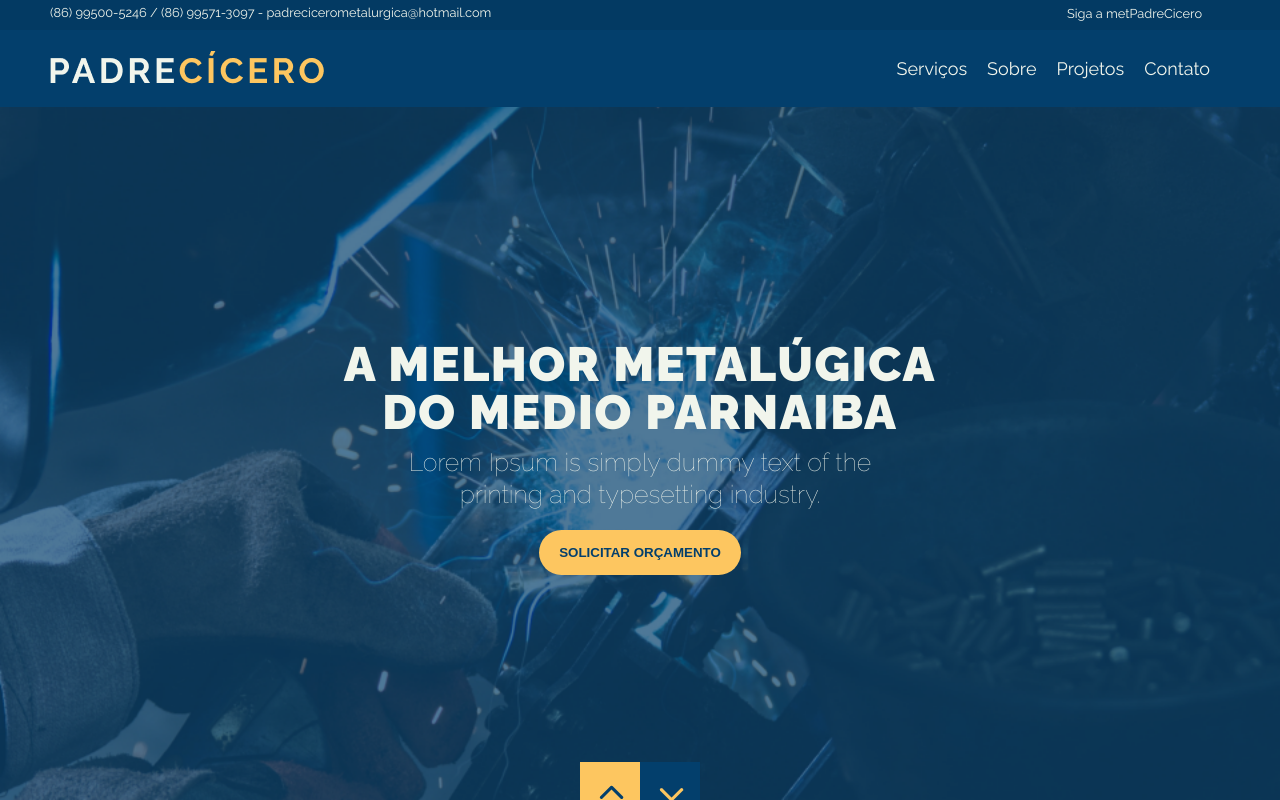
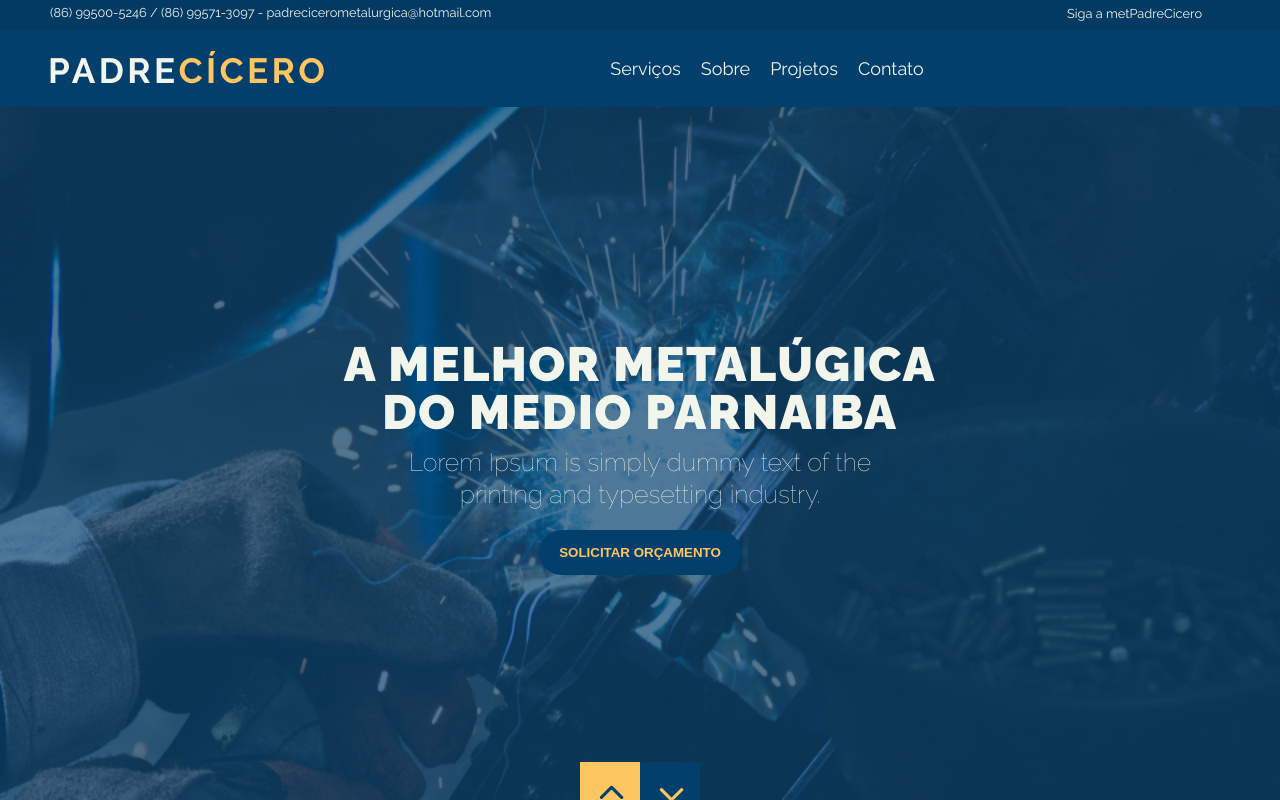
Before and after one commit to octalbit/metalurgica-padre-cicero, a React (Create React App) app: page / in a window 1280 px wide. In both pictures the pointer is over the button "SOLICITAR ORÇAMENTO". Shown: the top 800 px of the page. Built offline with nearby package versions, Linux system fonts and the light colour scheme; some icons are missing.

Commit message:
add pequenos estilos

```diff
--- a/src/components/Navbar.js
+++ b/src/components/Navbar.js
@@ -25,6 +25,9 @@ class Navbar extends Component {
                 <li><a href="#">Projetos</a></li>
                 <li><a href="#">Contato</a></li>
               </ul>
+              <div className="">
+
+              </div>
             </div>
           </div>
         </nav>
--- a/src/style/main.css
+++ b/src/style/main.css
@@ -156,6 +156,13 @@ body {
 	padding: 15px 20px 15px 20px;
 	border: 0px;
 	border-radius: 100px;
+	cursor: pointer;
+	transition: .2s;
+}
+.btnOrcamento:hover {
+	background-color: #033F6C;
+	color: #FDC660;
+	transition: .2s;
 }
 .box-btn-slide {
 	bottom: 0;
```
Also changed, not shown: 1 other file (tests, documents, lock files or other folders).
